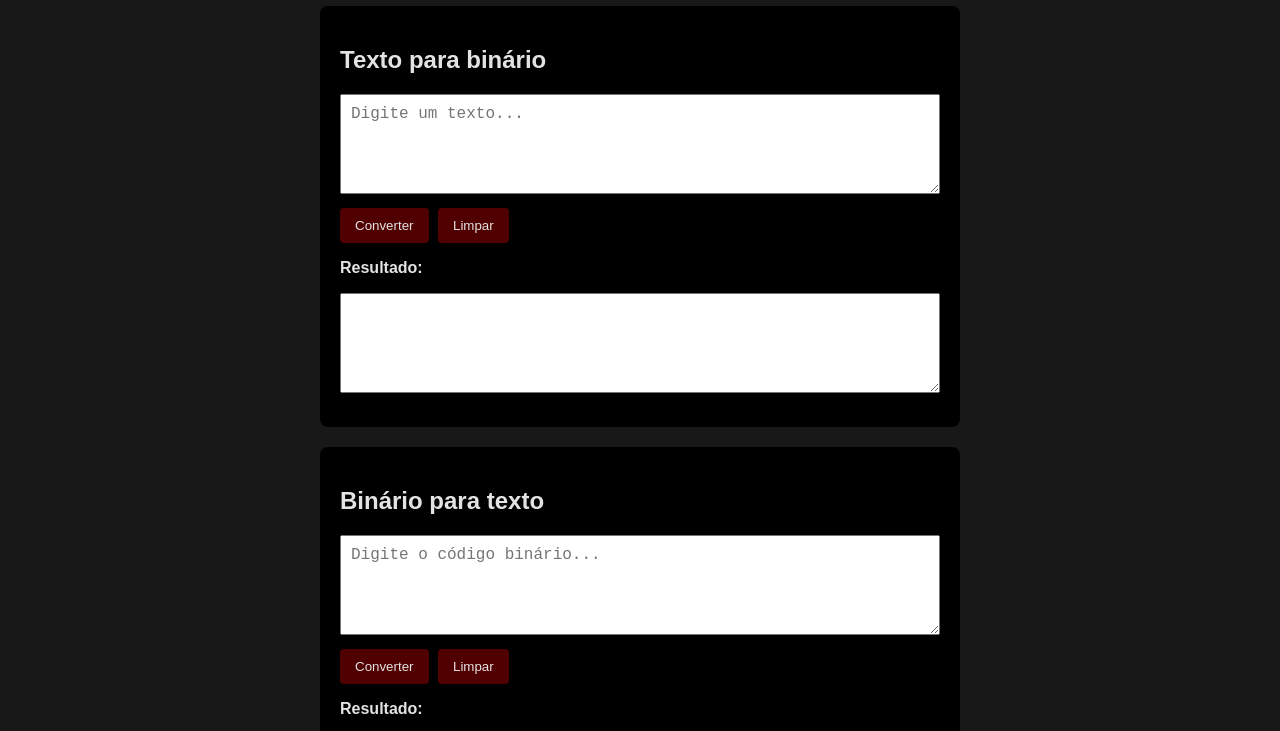
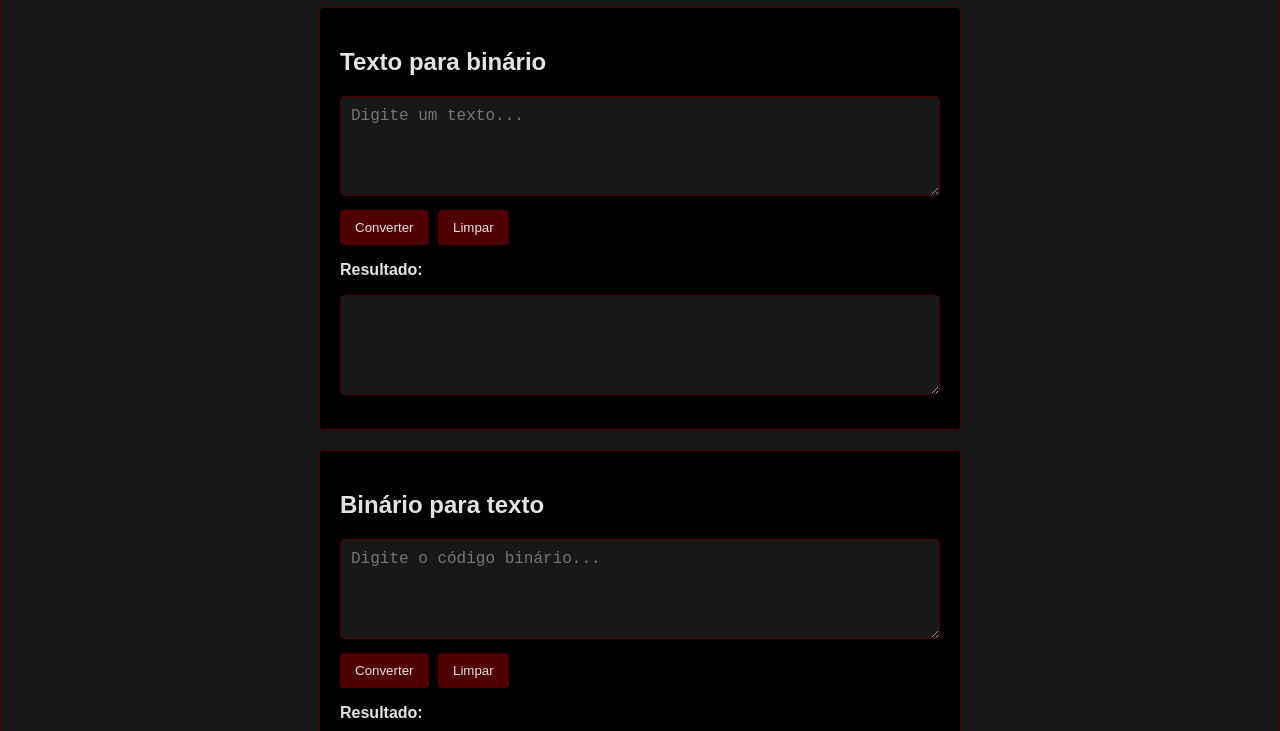
Before and after one commit to MostProGuy/trabalhofinaldeicc, a plain HTML site: page index.html in a window 1280 px wide. Shown: the part 94-825 px from the top of the page. Drawn offline with Linux system fonts and the light colour scheme.

Commit message:
Mudança basica, só pra deixar mais bonitinho

```diff
--- a/style.css
+++ b/style.css
@@ -4,6 +4,8 @@ body {
     font-family: Arial, sans-serif;
     margin: 0;
     padding: 20px;
+    border: 1px solid #500000;
+    border-radius: 6px;
 }
 
 h1 {
@@ -16,6 +18,8 @@ section {
     margin: 20px auto;
     padding: 20px;
     border-radius: 8px;
+    border: 1px solid #500000;
+    border-radius: 4px;
 }
 
 textarea {
@@ -25,6 +29,10 @@ textarea {
     padding: 10px;
     margin-bottom: 10px;
     font-size: 16px;
+    background-color: #181818;
+    color: #e4e2e2;
+    border: 1px solid #500000;
+    border-radius: 4px;
 }
 
 button {
```
